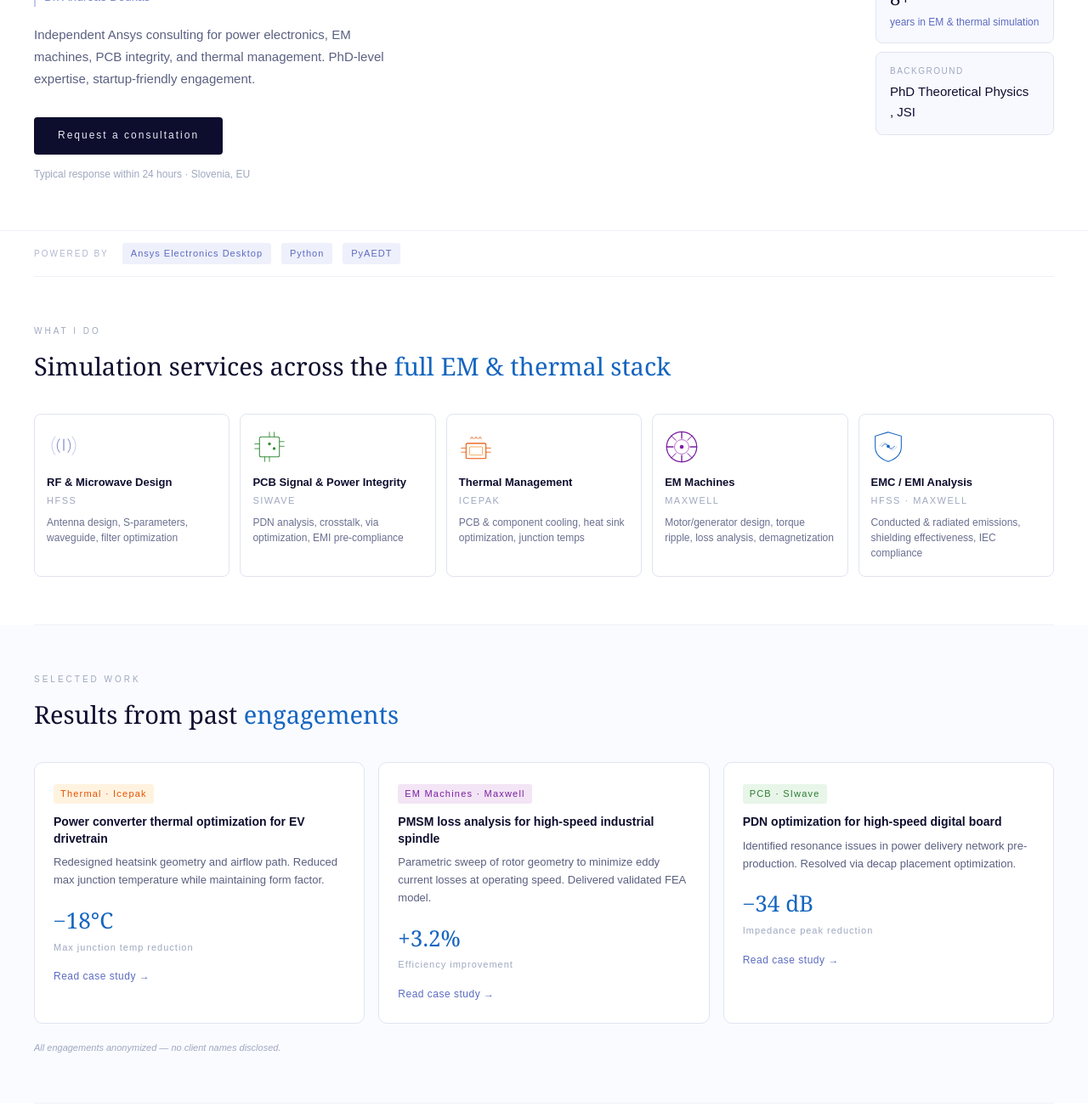
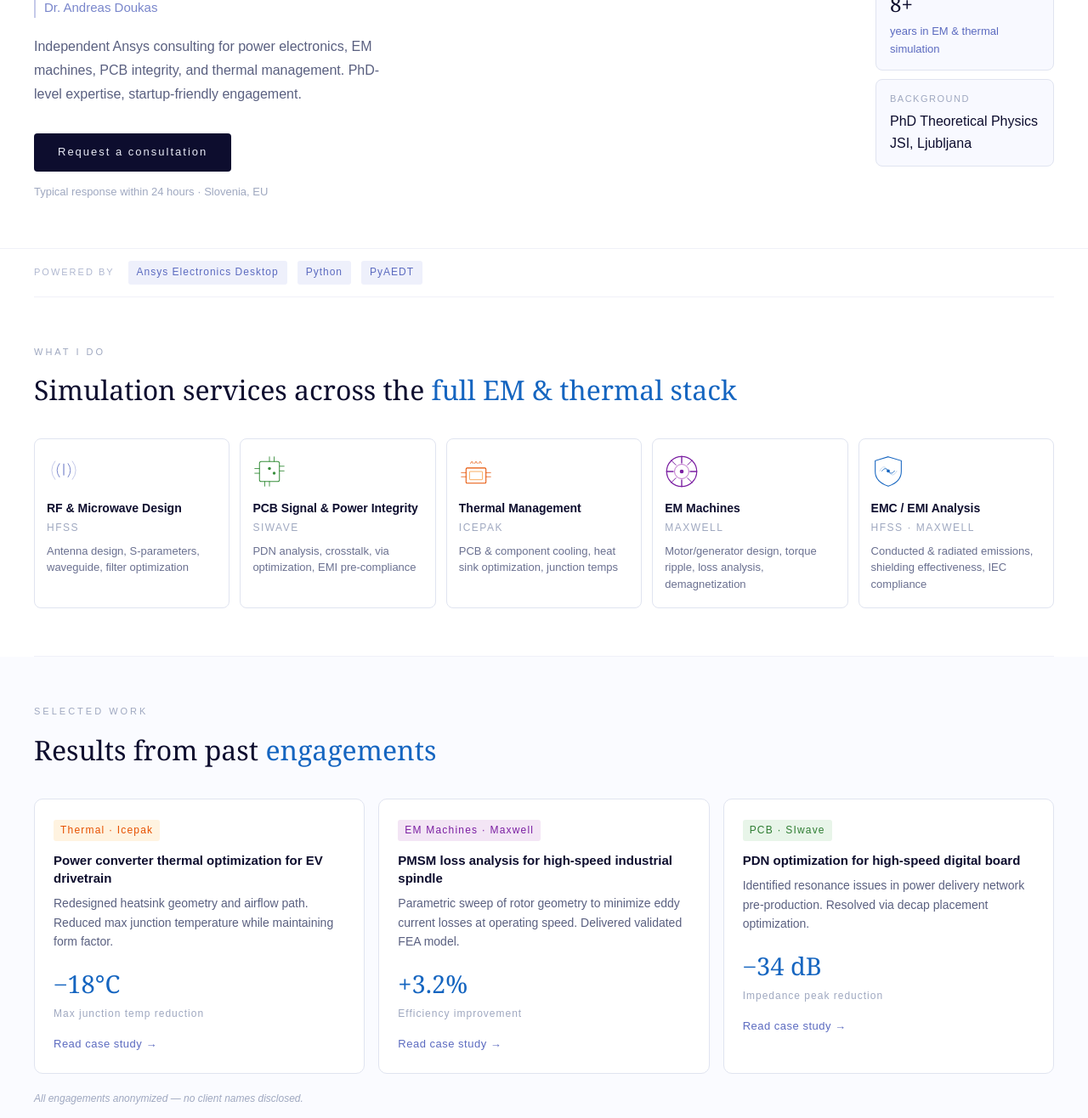
Before and after one commit to andreasdk1/nyxx-sim, a plain HTML site: page index.html in a window 1280 px wide. Shown: the part 301-1617 px from the top of the page at 85% size. Drawn offline with Linux system fonts and the light colour scheme.

Commit message:
Bumped up text size accross page

```diff
--- a/index.html
+++ b/index.html
@@ -70,7 +70,7 @@
       </div>
       <div class="stat-card">
         <p class="stat-label">Background</p>
-        <p class="stat-val sm">PhD Theoretical Physics<br>, JSI</p>
+        <p class="stat-val sm">PhD Theoretical Physics<br>JSI, Ljubljana</p>
       </div>
     </div>
   </section>
--- a/style.css
+++ b/style.css
@@ -42,7 +42,7 @@ button { font-family: inherit; }
    Typography helpers
    ============================================================ */
 .eyebrow {
-  font-size: 10px;
+  font-size: 11px;
   letter-spacing: 3px;
   text-transform: uppercase;
   color: var(--muted-2);
@@ -51,7 +51,7 @@ button { font-family: inherit; }
 
 h1 {
   font-family: Georgia, serif;
-  font-size: 42px;
+  font-size: 46px;
   font-weight: 400;
   color: var(--navy);
   line-height: 1.25;
@@ -61,7 +61,7 @@ h1 em { color: var(--cyan); font-style: normal; }
 
 h2 {
   font-family: Georgia, serif;
-  font-size: 29px;
+  font-size: 32px;
   font-weight: 400;
   color: var(--navy);
   margin-bottom: 32px;
@@ -82,7 +82,7 @@ h2 span { color: var(--cyan); }
   padding: 12px 28px;
   background: var(--navy);
   color: #e8eaf6;
-  font-size: 12px;
+  font-size: 13px;
   letter-spacing: 2px;
   border-radius: 4px;
   border: none;
@@ -132,7 +132,7 @@ h2 span { color: var(--cyan); }
 }
 
 .nav-links a {
-  font-size: 13px;
+  font-size: 14px;
   letter-spacing: 1.5px;
   color: var(--indigo-l);
   padding-bottom: 2px;
@@ -158,7 +158,7 @@ h2 span { color: var(--cyan); }
 .hero-left { flex: 1; }
 
 .hero-eyebrow {
-  font-size: 12px;
+  font-size: 13px;
   letter-spacing: 3px;
   color: var(--indigo-l);
   margin-bottom: 16px;
@@ -166,7 +166,7 @@ h2 span { color: var(--cyan); }
 }
 
 .hero-name {
-  font-size: 14px;
+  font-size: 15px;
   color: #7986cb;
   border-left: 2px solid #c5cae9;
   padding-left: 10px;
@@ -174,7 +174,7 @@ h2 span { color: var(--cyan); }
 }
 
 .hero-sub {
-  font-size: 15px;
+  font-size: 16px;
   color: var(--text-body);
   line-height: 1.75;
   margin-bottom: 32px;
@@ -182,7 +182,7 @@ h2 span { color: var(--cyan); }
 }
 
 .hero-note {
-  font-size: 12px;
+  font-size: 13px;
   color: var(--muted-2);
   margin-top: 14px;
 }
@@ -204,7 +204,7 @@ h2 span { color: var(--cyan); }
 }
 
 .stat-label {
-  font-size: 10px;
+  font-size: 11px;
   letter-spacing: 1.5px;
   text-transform: uppercase;
   color: var(--muted-2);
@@ -213,19 +213,19 @@ h2 span { color: var(--cyan); }
 
 .stat-val {
   font-family: Georgia, serif;
-  font-size: 22px;
+  font-size: 24px;
   font-weight: 500;
   color: var(--navy);
 }
 .stat-val.sm {
-  font-size: 15px;
+  font-size: 16px;
   font-family: Arial, sans-serif;
   font-weight: 400;
   line-height: 1.6;
 }
 
 .stat-sub {
-  font-size: 12px;
+  font-size: 13px;
   color: var(--indigo-l);
   margin-top: 2px;
 }
@@ -241,7 +241,7 @@ h2 span { color: var(--cyan); }
 }
 
 .tools-label {
-  font-size: 10px;
+  font-size: 11px;
   letter-spacing: 2px;
   text-transform: uppercase;
   color: #b0b8d0;
@@ -249,7 +249,7 @@ h2 span { color: var(--cyan); }
 }
 
 .tool-badge {
-  font-size: 11px;
+  font-size: 12px;
   letter-spacing: 1px;
   color: var(--indigo-l);
   background: #eef0fb;
@@ -289,7 +289,7 @@ h2 span { color: var(--cyan); }
 }
 
 .svc-name {
-  font-size: 13px;
+  font-size: 14px;
   font-weight: 600;
   color: var(--navy);
   margin-bottom: 4px;
@@ -297,7 +297,7 @@ h2 span { color: var(--cyan); }
 }
 
 .svc-tool {
-  font-size: 11px;
+  font-size: 12px;
   letter-spacing: 1.5px;
   text-transform: uppercase;
   color: var(--muted-2);
@@ -305,7 +305,7 @@ h2 span { color: var(--cyan); }
 }
 
 .svc-desc {
-  font-size: 12px;
+  font-size: 13px;
   color: #6a7090;
   line-height: 1.5;
 }
@@ -332,7 +332,7 @@ h2 span { color: var(--cyan); }
 }
 
 .case-tag {
-  font-size: 11px;
+  font-size: 12px;
   letter-spacing: 1.2px;
   padding: 3px 8px;
   border-radius: 3px;
@@ -341,7 +341,7 @@ h2 span { color: var(--cyan); }
 }
 
 .case-title {
-  font-size: 14px;
+  font-size: 15px;
   font-weight: 600;
   color: var(--navy);
   margin-bottom: 8px;
@@ -349,7 +349,7 @@ h2 span { color: var(--cyan); }
 }
 
 .case-desc {
-  font-size: 13px;
+  font-size: 14px;
   color: var(--text-body);
   line-height: 1.6;
   margin-bottom: 16px;
@@ -357,12 +357,12 @@ h2 span { color: var(--cyan); }
 
 .case-metric {
   font-family: Georgia, serif;
-  font-size: 26px;
+  font-size: 29px;
   color: var(--cyan);
 }
 
 .case-metric-label {
-  font-size: 11px;
+  font-size: 12px;
   color: var(--muted-2);
   letter-spacing: 1px;
   margin-top: 2px;
@@ -371,7 +371,7 @@ h2 span { color: var(--cyan); }
 .case-link {
   display: inline-block;
   margin-top: 16px;
-  font-size: 12px;
+  font-size: 13px;
   color: var(--indigo-l);
   letter-spacing: 0.5px;
   transition: color 0.15s ease;
@@ -379,7 +379,7 @@ h2 span { color: var(--cyan); }
 .case-link:hover { color: var(--navy); }
 
 .cases-note {
-  font-size: 11px;
+  font-size: 12px;
   color: var(--muted-2);
   font-style: italic;
   margin-top: 20px;
@@ -407,7 +407,7 @@ h2 span { color: var(--cyan); }
 .about-text { flex: 1; max-width: 580px; }
 
 .about-body {
-  font-size: 15px;
+  font-size: 16px;
   color: var(--text-body);
   line-height: 1.8;
   margin-bottom: 16px;
@@ -422,7 +422,7 @@ h2 span { color: var(--cyan); }
 }
 
 .contact-sub {
-  font-size: 14px;
+  font-size: 15px;
   color: var(--text-body);
   margin-bottom: 24px;
   max-width: 480px;
@@ -441,7 +441,7 @@ h2 span { color: var(--cyan); }
   padding: 10px 14px;
   border: 0.5px solid var(--border);
   border-radius: 4px;
-  font-size: 14px;
+  font-size: 15px;
   font-family: Arial, sans-serif;
   background: var(--bg);
   color: var(--navy);
@@ -459,7 +459,7 @@ h2 span { color: var(--cyan); }
 .contact-form textarea { resize: vertical; min-height: 100px; }
 
 .form-note {
-  font-size: 12px;
+  font-size: 13px;
   color: var(--muted-2);
   margin-top: 10px;
 }
@@ -476,6 +476,6 @@ h2 span { color: var(--cyan); }
 }
 
 #footer span {
-  font-size: 12px;
+  font-size: 13px;
   color: #b0b8d0;
 }
```
